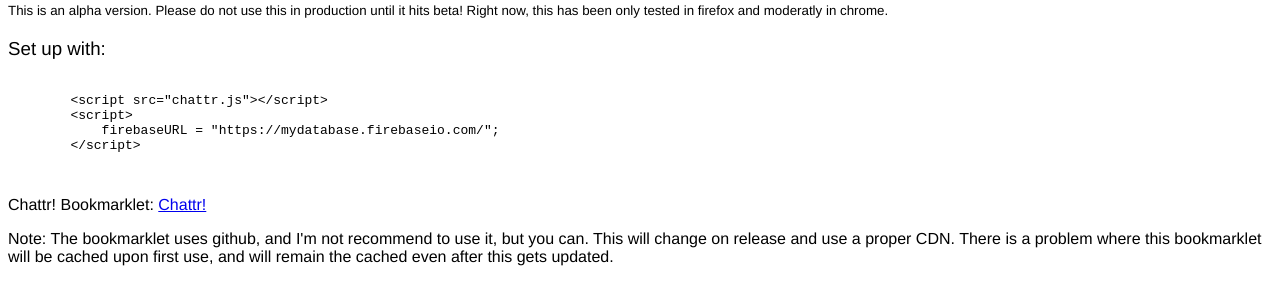
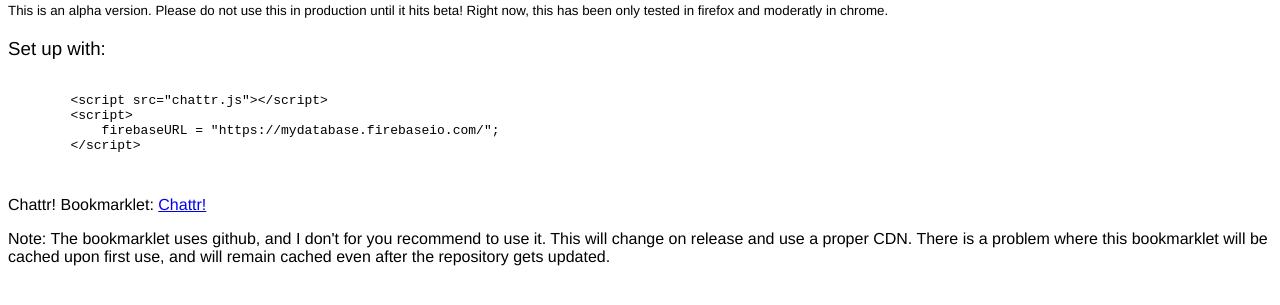
Before and after one commit to jplsek/Chattr-CodeDay, a plain HTML site: page index.html in a window 1280 px wide. Shown: the part 79-384 px from the top of the page. Drawn offline with Linux system fonts and the light colour scheme.

Commit message:
removed comments, added comments, fixing code

```diff
--- a/index.html
+++ b/index.html
@@ -53,7 +53,7 @@
     </pre></code>
 
     Chattr! Bookmarklet: <a href="javascript:(function(){s=document.createElement('script');s.src='https://raw.githubusercontent.com/jplsek/Chattr-CodeDay/master/chattr.js';document.body.appendChild(s);})();">Chattr!</a>
-    <p>Note: The bookmarklet uses github, and I'm not recommend to use it, but you can. This will change on release and use a proper CDN. There is a problem where this bookmarklet will be cached upon first use, and will remain the cached even after this gets updated.</p>
+    <p>Note: The bookmarklet uses github, and I don't for you recommend to use it. This will change on release and use a proper CDN. There is a problem where this bookmarklet will be cached upon first use, and will remain cached even after the repository gets updated.</p>
 
 </body>
 </html>
```
Also changed, not shown: chattr.js (+4 -18 lines).
